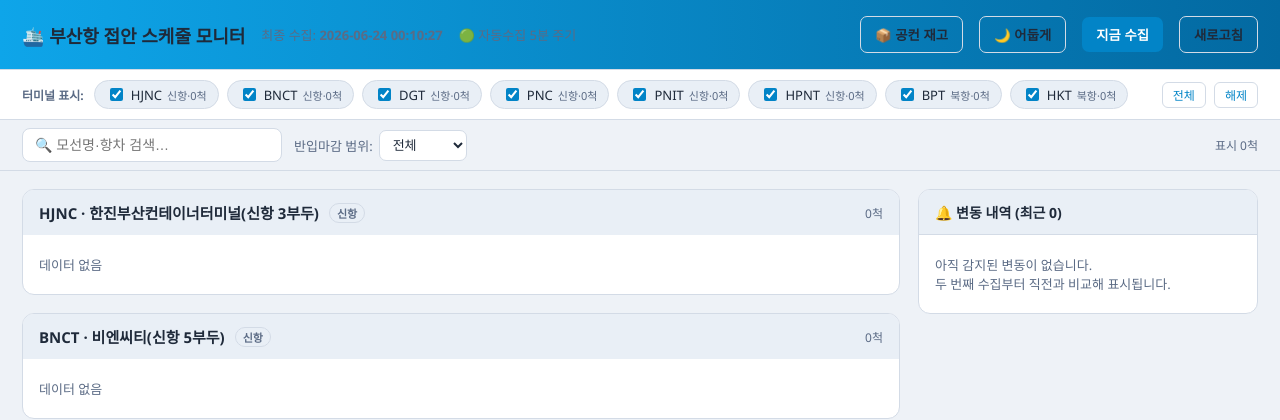
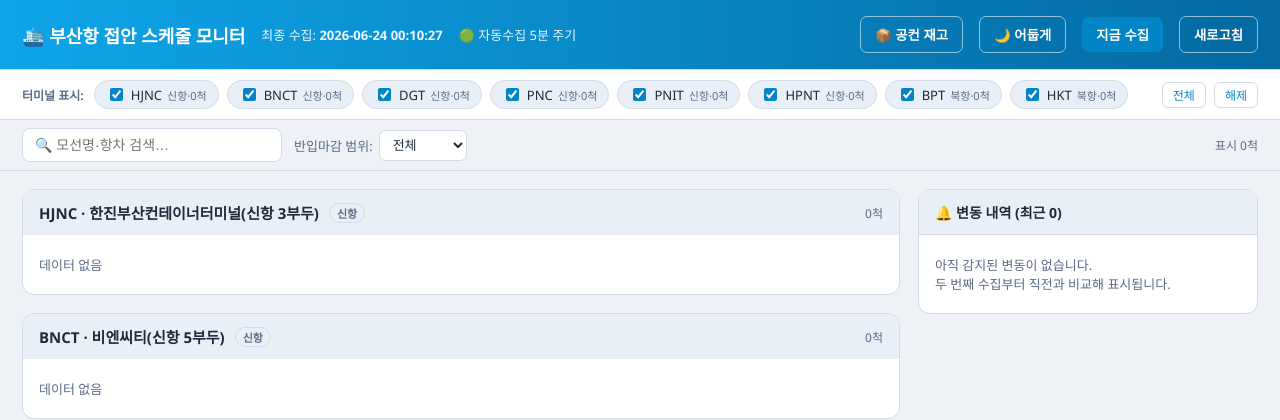
Before and after one commit to kylgtynt-wq/busan-berth-monitor, a Flask app: page / in a window 1280 px wide. Shown: the top 420 px of the page. Run offline with Flask 3, Linux system fonts and the light colour scheme; data that the repository does not hold is empty.

Commit message:
밝은 모드 헤더 글자 가독성: 흰색 계열로 (파란 헤더 위 대비 개선)
Co-Authored-By: Claude Opus 4.8 <noreply@anthropic.com>

```diff
--- a/templates/dashboard.html
+++ b/templates/dashboard.html
@@ -18,7 +18,9 @@
     --txt:#1f2a3a; --muted:#5b6b85; --accent:#0284c7; --hot:#0b3a5c;
     --new-bg:rgba(34,197,94,.16); --chg-bg:rgba(245,158,11,.22); --rmv-bg:rgba(239,68,68,.13);
   }
-  body.light header{background:linear-gradient(90deg,#0ea5e9,#0369a1)}
+  body.light header{background:linear-gradient(90deg,#0ea5e9,#0369a1);color:#fff}
+  body.light header .meta,body.light header .meta b,body.light header #autoState{color:#eaf6ff}
+  body.light header .ghost{color:#fff;border-color:rgba(255,255,255,.55)}
   body.light button:not(.ghost){color:#fff}
   *{box-sizing:border-box}
   body{margin:0;font-family:"Malgun Gothic","Segoe UI",sans-serif;background:var(--bg);color:var(--txt);}
--- a/templates/empty.html
+++ b/templates/empty.html
@@ -13,7 +13,9 @@
     --bg:#eef2f7; --panel:#ffffff; --panel2:#e9eff6; --line:#d3dbe6;
     --txt:#1f2a3a; --muted:#5b6b85; --accent:#0284c7; --zero:#aab4c4;
   }
-  body.light header{background:linear-gradient(90deg,#0ea5e9,#0369a1)}
+  body.light header{background:linear-gradient(90deg,#0ea5e9,#0369a1);color:#fff}
+  body.light header .meta,body.light header .meta b{color:#eaf6ff}
+  body.light header .ghost{color:#fff;border-color:rgba(255,255,255,.55)}
   body.light button:not(.ghost){color:#fff}
   *{box-sizing:border-box}
   body{margin:0;font-family:"Malgun Gothic","Segoe UI",sans-serif;background:var(--bg);color:var(--txt);}
```
